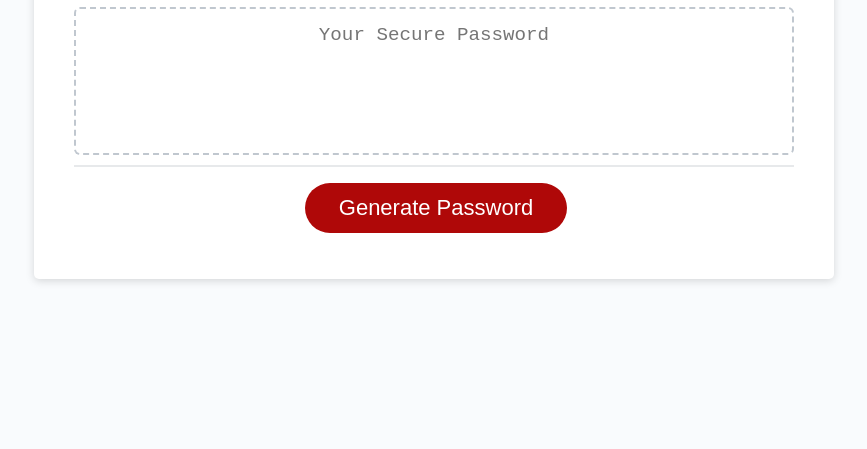
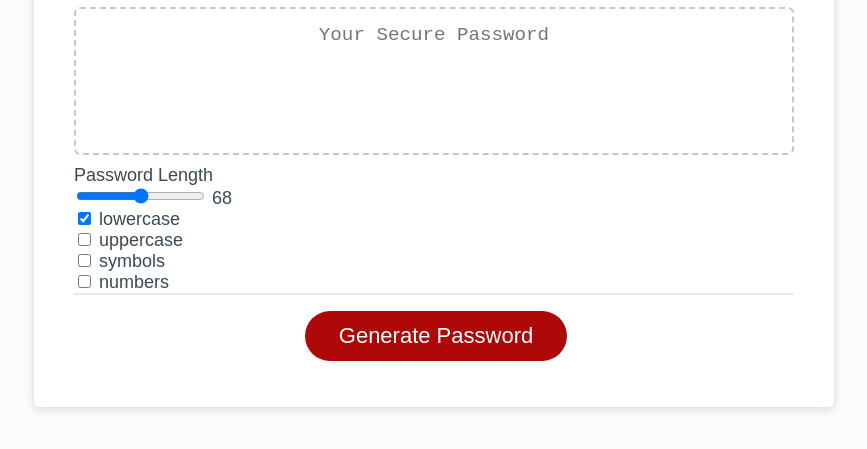
Before and after one commit to lev8947/Technicolor-password-generator, a plain HTML site: page index.html in a window 1280 px wide. Shown: the part 241-690 px from the top of the page, without its empty margins (206-1073 px from the left). Drawn offline with Linux system fonts and the light colour scheme.

Commit message:
added checked boxes and password length bar

```diff
--- a/index.html
+++ b/index.html
@@ -24,6 +24,30 @@
             aria-label="Generated Password"
           ></textarea>
         </div>
+        <form>
+          <label for="input-length">Password Length</label>
+          <div>
+          <input type="range" id="input-length" min="8" max="128">
+          <span id="span-length-display"></span>
+          </div>
+          <div>
+          <input type="checkbox" id="input-lowercase" checked />
+          <label for="input-lowercase">lowercase</label>
+          </div>
+          <div>
+          <input type="checkbox" id="input-uppercase" />
+          <label for="input-uppercase">uppercase</label>
+          </div>
+          <div>
+          <input type="checkbox" id="input-symbols" />
+          <label for="input-symbols">symbols</label>
+          </div>
+          <div>
+          <input type="checkbox" id="input-numbers" />
+          <label for="input-numbers">numbers</label>
+          </div>
+        </form>
+
         <div class="card-footer">
           <button id="generate" class="btn">Generate Password</button>
         </div>
--- a/script.js
+++ b/script.js
@@ -1,14 +1,48 @@
 // Assignment Code
-var generateBtn = document.querySelector("#generate");
 
-// Write password to the #password input
-function writePassword() {
-  var password = generatePassword();
-  var passwordText = document.querySelector("#password");
+const generateBtn = document.querySelector("#generate");
+const inputPasswordLength = document.getElementById("input-length");
+const spanPasswordLength = document.getElementById("span-length-display");
 
-  passwordText.value = password;
+setPasswordLengthSpan();
 
-}
+function setPasswordLengthSpan(){
+    //grab the value of input
+  const passwordLength = inputPasswordLength.value
 
-// Add event listener to generate button
-generateBtn.addEventListener("click", writePassword);
+  //change the text content of span
+  spanPasswordLength.textContent = passwordLength;
+};
+//when I change the slider
+inputPasswordLength.addEventListener('input', function(event){
+
+  //the span password length should be updated
+setPasswordLengthSpan();
+
+});
+
+// When I click on the generate button
+generateBtn.addEventListener('click', function(event){
+
+//The app will ask my password length
+
+//It will ask if I want to use:
+
+// lowercase
+
+// uppercase
+
+// symbols
+
+// numbers
+
+//in my password
+
+
+//Once I have selected all the options
+
+//Then the app should generate a password
+
+//Then show the generated password in text area
+
+})
```
